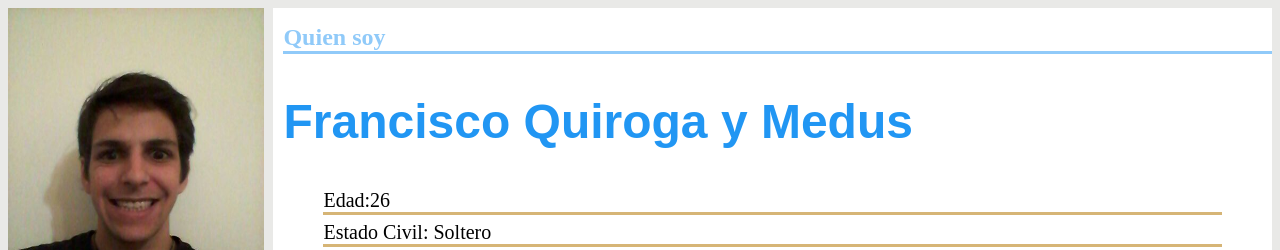
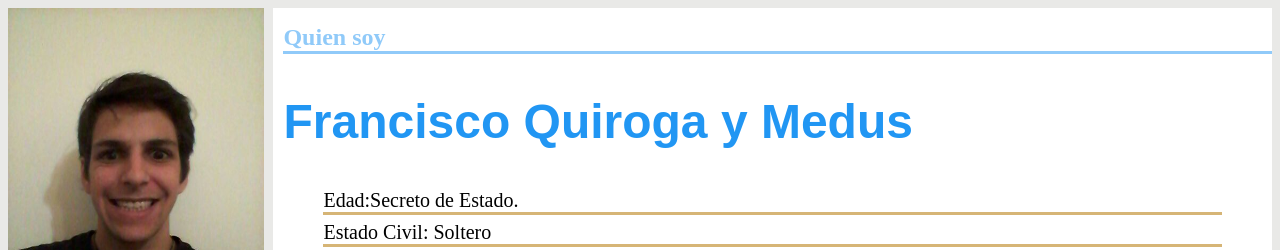
Before and after one commit to Franquiro/Jueves_Noche_143, a plain HTML site: page CVWEB/Index.html in a window 1280 px wide. Shown: the top 250 px of the page. Drawn offline with Linux system fonts and the light colour scheme.

Commit message:
Oculté la edad

```diff
--- a/CVWEB/Index.html
+++ b/CVWEB/Index.html
@@ -24,7 +24,7 @@
     <h1>Quien soy </h1>
     <h2>Francisco Quiroga y Medus</h2>
     <ul>
-      <li>Edad:26</li>
+      <li>Edad:Secreto de Estado.</li>
       <li>Estado Civil: Soltero</li>
       <li>D.N.I.: 35366181</li>
       <li>Celular: 15-6292-2430</li>
```
